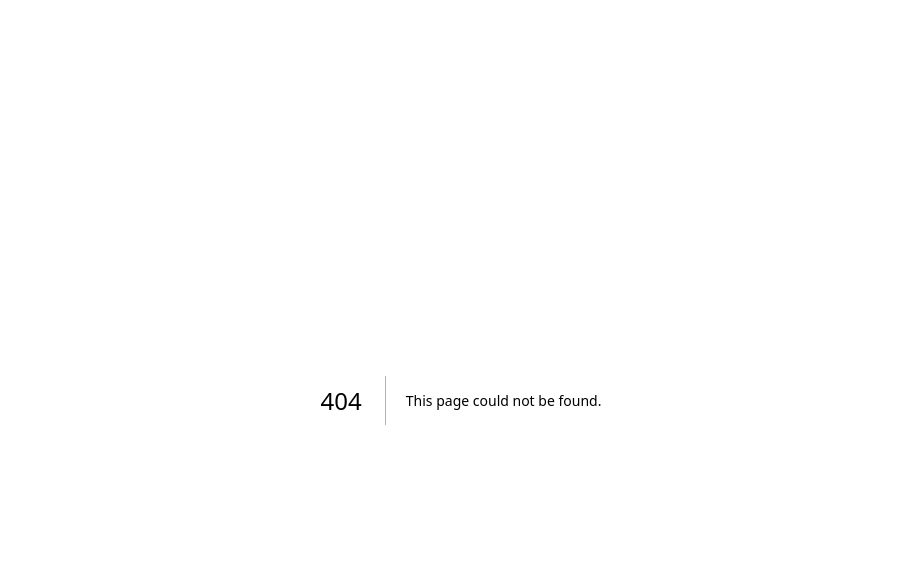
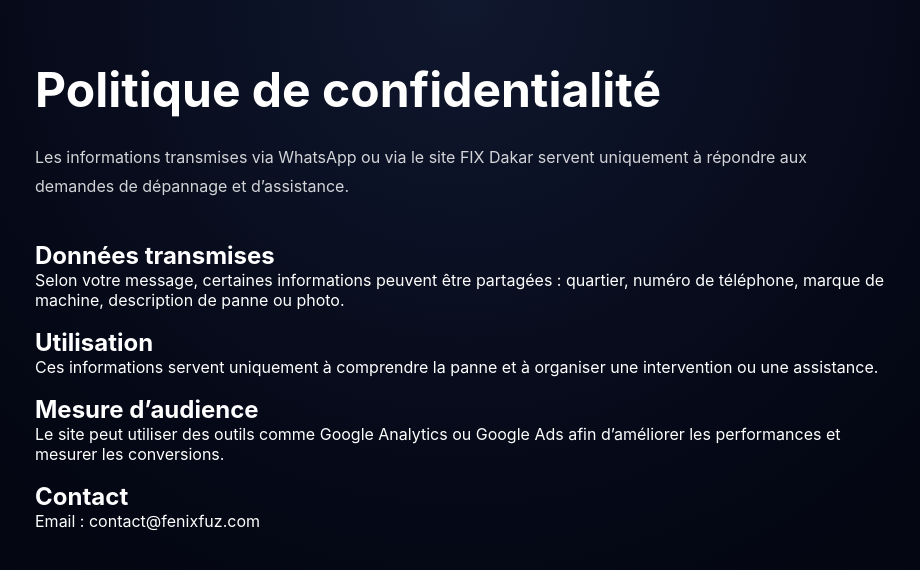
Before and after one commit to Djibsonx7/fix-dakar, a Next.js app: page /confidentialite in a window 1280 px wide. Before the commit this address had no page. Shown: the top 570 px of the page, without its empty margins (179-1099 px from the left). Built offline with nearby package versions, Linux system fonts and the light colour scheme.

Commit message:
Add confidentialite page

```diff
--- /dev/null
+++ b/app/confidentialite/page.tsx
@@ -0,0 +1,39 @@
+export default function Confidentialite() {
+  return (
+    <main style={{padding:'60px 24px',maxWidth:'900px',margin:'0 auto',color:'#fff',fontFamily:'Inter, Arial, sans-serif'}}>
+      <h1 style={{fontSize:'48px',marginBottom:'24px'}}>Politique de confidentialité</h1>
+
+      <p style={{opacity:.82,lineHeight:1.8}}>
+        Les informations transmises via WhatsApp ou via le site FIX Dakar servent uniquement à répondre aux demandes de dépannage et d’assistance.
+      </p>
+
+      <div style={{marginTop:'40px',display:'grid',gap:'18px'}}>
+        <section>
+          <h2>Données transmises</h2>
+          <p>
+            Selon votre message, certaines informations peuvent être partagées : quartier, numéro de téléphone, marque de machine, description de panne ou photo.
+          </p>
+        </section>
+
+        <section>
+          <h2>Utilisation</h2>
+          <p>
+            Ces informations servent uniquement à comprendre la panne et à organiser une intervention ou une assistance.
+          </p>
+        </section>
+
+        <section>
+          <h2>Mesure d’audience</h2>
+          <p>
+            Le site peut utiliser des outils comme Google Analytics ou Google Ads afin d’améliorer les performances et mesurer les conversions.
+          </p>
+        </section>
+
+        <section>
+          <h2>Contact</h2>
+          <p>Email : contact@fenixfuz.com</p>
+        </section>
+      </div>
+    </main>
+  )
+}
```
